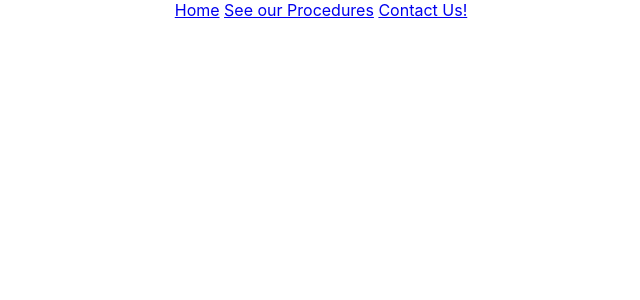
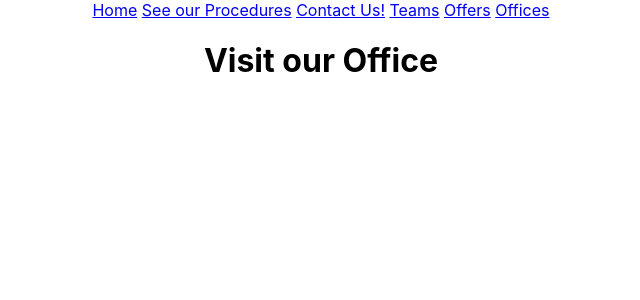
Before and after one commit to vbatallones/dentist_website_react_router, a React (Create React App) app: page /offices in a window 1280 px wide. Shown: the top 300 px of the page, without its empty margins (319-959 px from the left). Built offline with nearby package versions, Linux system fonts and the light colour scheme.

Commit message:
[components] add offers, offices, team components with routes and links

```diff
--- a/src/App.js
+++ b/src/App.js
@@ -12,7 +12,9 @@ import Home from './Home';
 import Procedures from './Procedures';
 import Contact from './Contact'
 import WidgetShow from './WidgetShow';
-
+import Team from './Team'
+import Offers from './Offers'
+import Offices from './Offices'
 
 function App() {
   const procedures = [
@@ -35,6 +37,9 @@ function App() {
         <Link to="/">Home</Link>{' '}
         <Link to="/procedures">See our Procedures</Link>{' '}
         <Link to="/contact">Contact Us!</Link>{' '}
+        <Link to="/team">Teams</Link>{' '}
+        <Link to="/offers">Offers</Link>{' '}
+        <Link to="/offices">Offices</Link>{' '}
       </nav>
 
       {/* *ROUTES* the exact will be just for the home and it is not going to render other page */}
@@ -44,6 +49,9 @@ function App() {
         <Route path="/procedures" render={() => <Procedures procedures={procedures} />} />
         <Route path="/contact" component={Contact} />
         <Route path="/widgets/:id"  render={(props) => <WidgetShow procedures={procedures} {...props}/>} />
+        <Route path="/team" component={Team} />
+        <Route path="/offers" component={Offers} />
+        <Route path="/offices" component={Offices} />
       </div>
     </Router>
   )
--- /dev/null
+++ b/src/Offers.js
@@ -0,0 +1,13 @@
+import React, { Component } from 'react';
+
+class Offers extends Component {
+    render() {
+        return (
+            <div>
+                <h1>See our Offers</h1>
+            </div>
+        )
+    }
+}
+
+export default Offers
--- /dev/null
+++ b/src/Offices.js
@@ -0,0 +1,13 @@
+import React, { Component } from 'react';
+
+class Offices extends Component {
+    render() {
+        return(
+            <div>
+                <h1>Visit our Office</h1>
+            </div>
+        )
+    }
+}
+
+export default Offices
--- /dev/null
+++ b/src/Team.js
@@ -0,0 +1,13 @@
+import React, { Component } from 'react';
+
+class Team extends Component {
+    render () {
+        return (
+            <div>
+                <h1>Meet our Team</h1>
+            </div>
+        )
+    }
+}
+
+export default Team;
```
